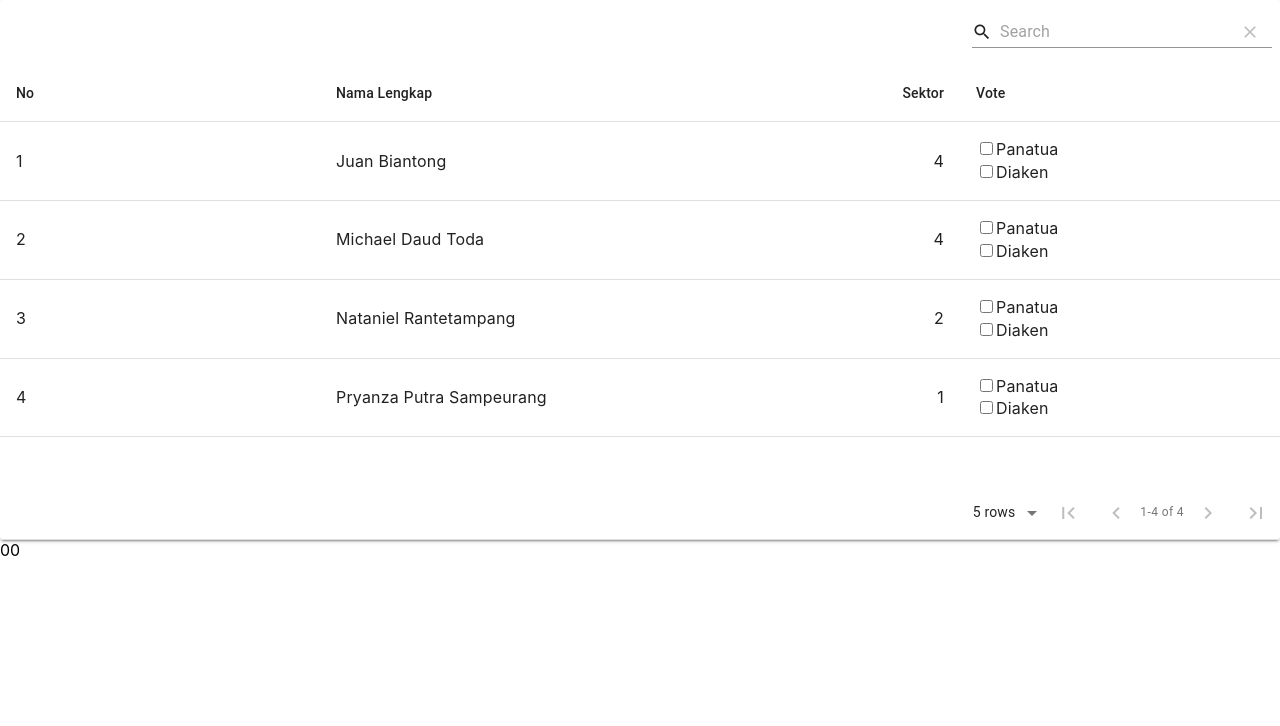
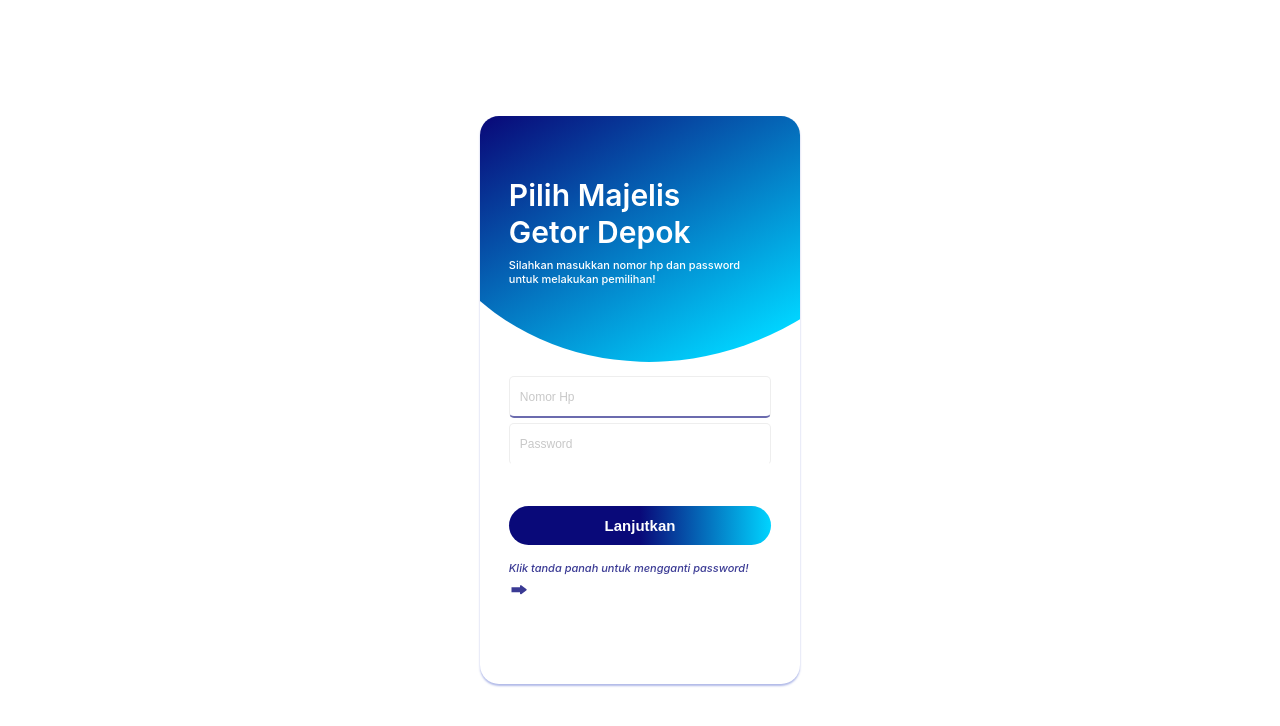
Before and after one commit to JuanBiantong/vote-fe, a React (Create React App) app: page / in a window 1280 px wide. Before the commit this address led to /homepage. Shown: the top 726 px of the page. Built offline with nearby package versions, Linux system fonts and the light colour scheme.

Commit message:
edit path state

```diff
--- a/src/App.js
+++ b/src/App.js
@@ -46,7 +46,7 @@ function App() {
           state,
           dispatch
         }}>
-          {state.isAuthenticated ?
+          {!state.isAuthenticated ?
             <Redirect to={{
               pathname: "/"
             }}
```
